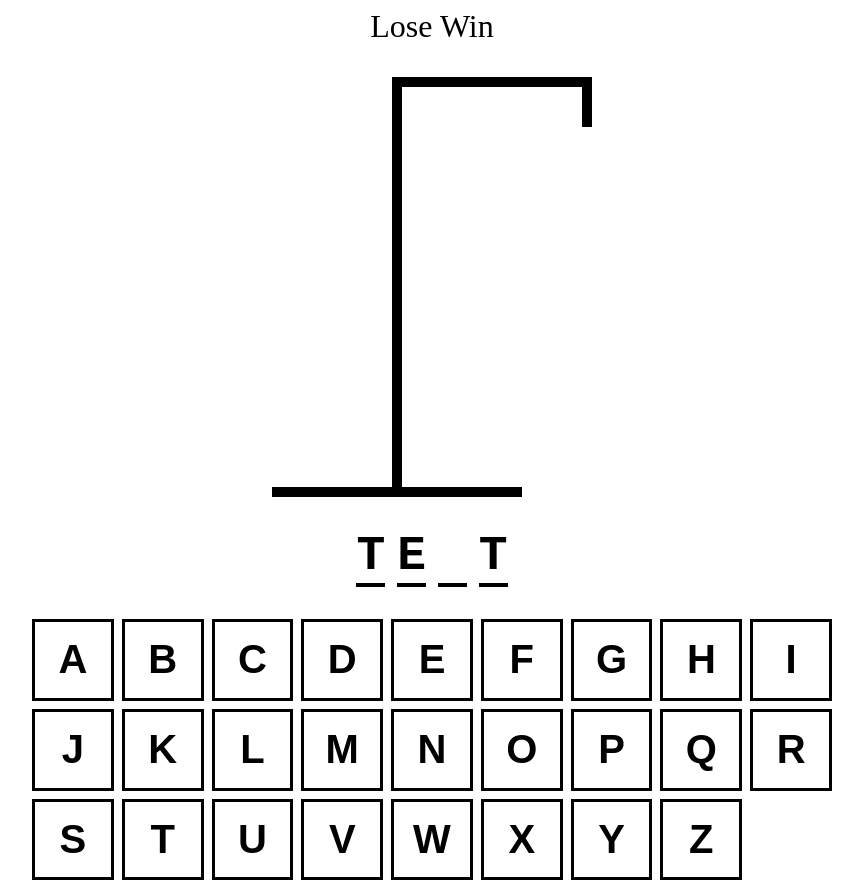
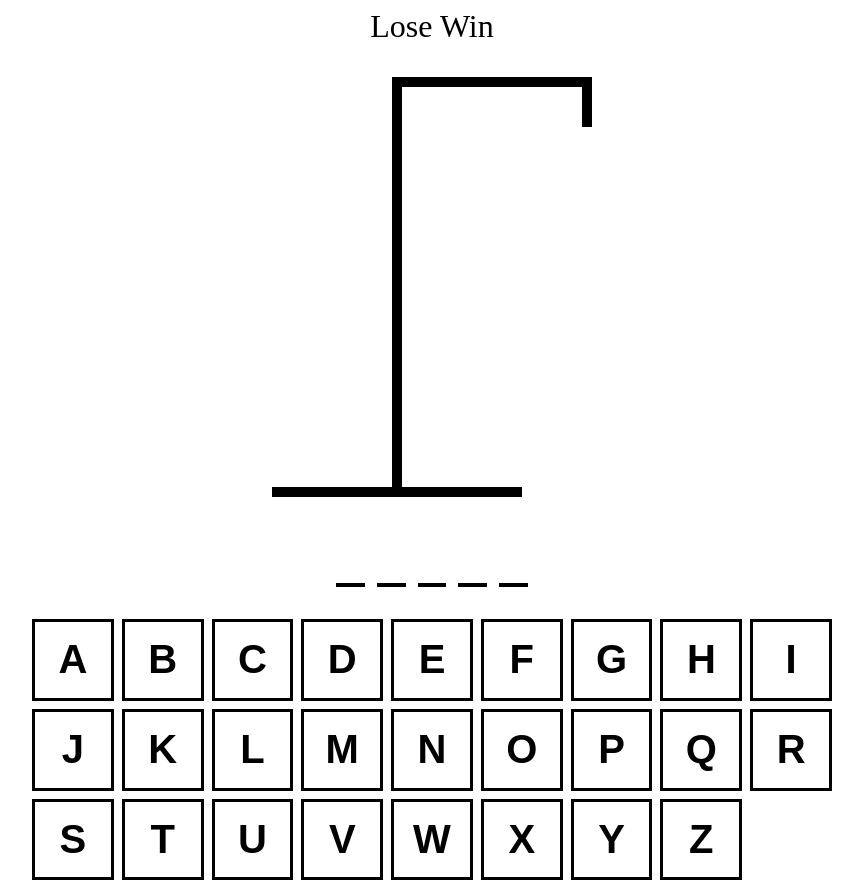
Before and after one commit to Dina2703/react_ts_hangman, a React (Vite) app: page / in a window 1280 px wide. Shown: the whole page, without its empty margins (208-1071 px from the left). Built offline with nearby package versions, Linux system fonts and the light colour scheme.

Commit message:
Word Component logic

```diff
--- a/src/App.tsx
+++ b/src/App.tsx
@@ -27,7 +27,7 @@
     >
       <div style={{ fontSize: "2rem", textAlign: "center" }}>Lose Win</div>
       <HangmanDrawing numberOfGuesses={incorrectLetters.length} />
-      <HangmanWord />
+      <HangmanWord guessedLetters={guessedLetters} wordToGuess={wordToGuess} />
       <div style={{ alignSelf: "stretch" }}>
         <Keyboard />
       </div>
--- a/src/HangmanWord.tsx
+++ b/src/HangmanWord.tsx
@@ -1,6 +1,9 @@
-export function HangmanWord() {
-  const word = "text";
-  const guessedLetter = ["t", "e", "g"];
+type HangmanWordProps = {
+  guessedLetters: string[];
+  wordToGuess: string;
+};
+
+export function HangmanWord({ guessedLetters, wordToGuess }: HangmanWordProps) {
   return (
     <div
       style={{
@@ -12,11 +15,13 @@
         fontFamily: "monospace",
       }}
     >
-      {word.split("").map((letter, index) => (
+      {wordToGuess.split("").map((letter, index) => (
         <span style={{ borderBottom: ".1em solid black" }} key={index}>
           <span
             style={{
-              visibility: guessedLetter.includes(letter) ? "visible" : "hidden",
+              visibility: guessedLetters.includes(letter)
+                ? "visible"
+                : "hidden",
             }}
           >
             {letter}
```
